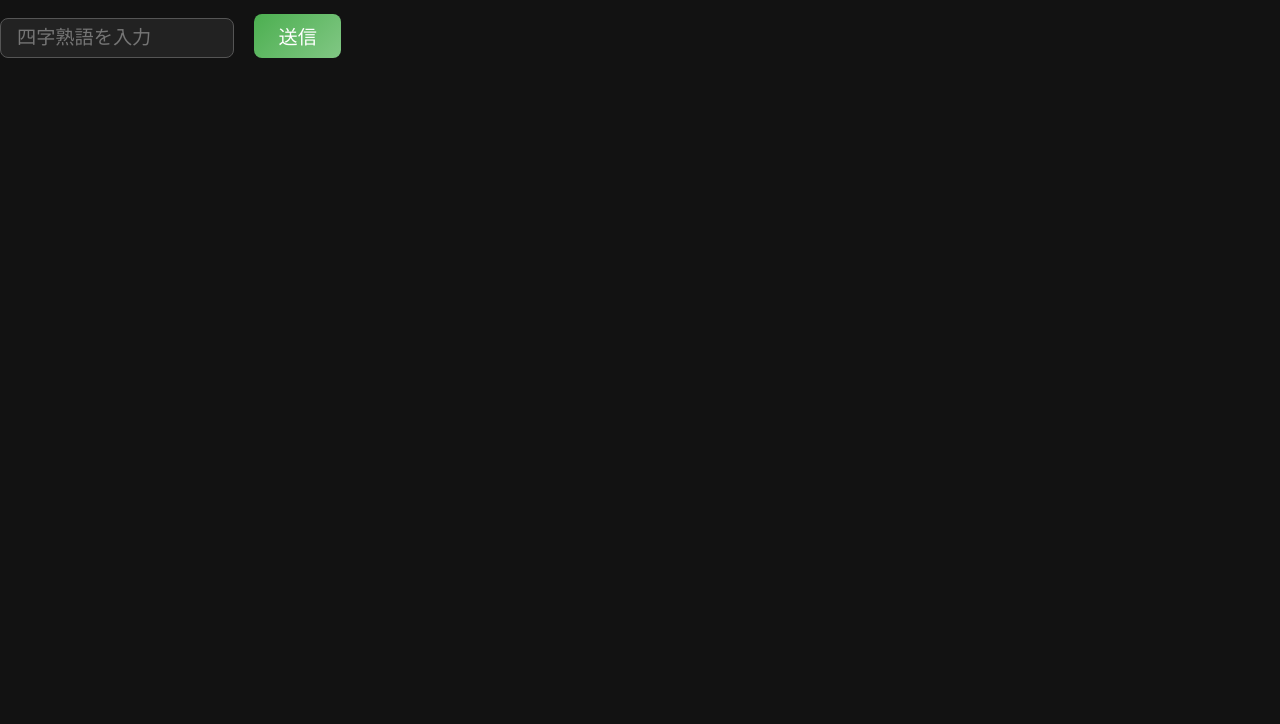
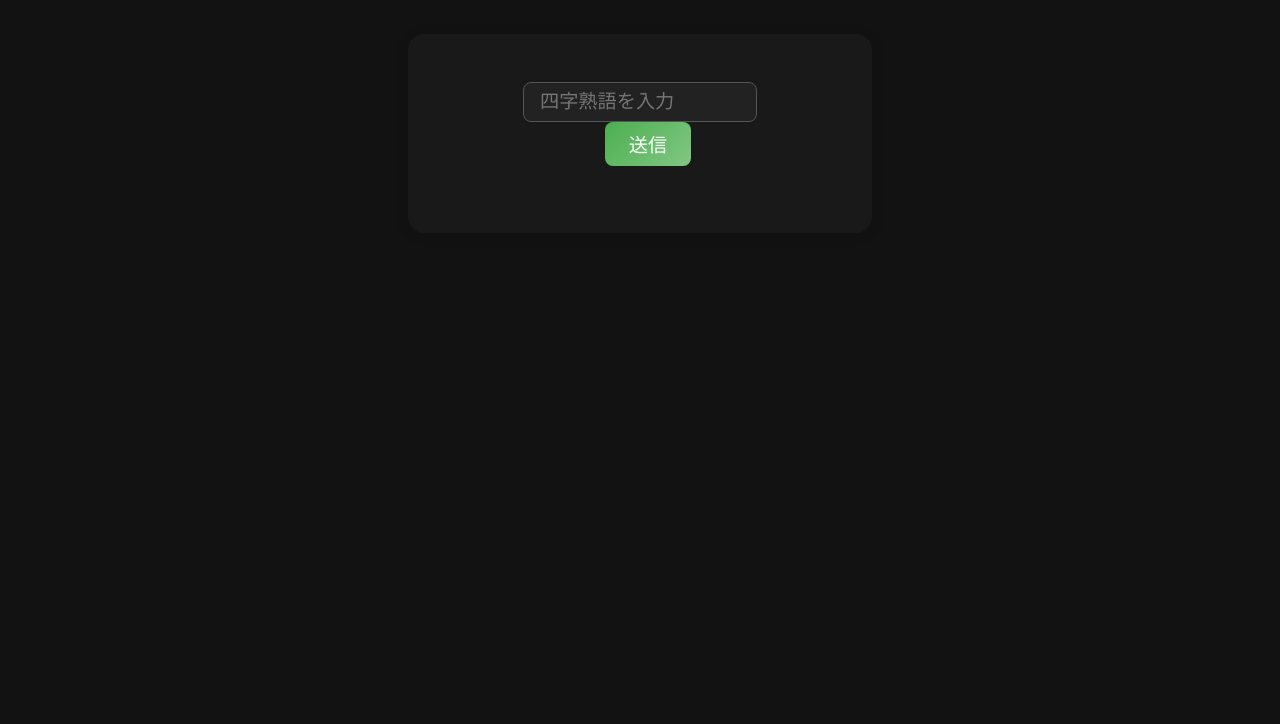
Before and after one commit to LaT-te/4ji, a plain HTML site: page index.html in a window 1280 px wide. Shown: the part 76-800 px from the top of the page. Drawn offline with Linux system fonts and the light colour scheme.

Commit message:
Add files via upload

```diff
--- a/style.css
+++ b/style.css
@@ -124,3 +124,15 @@ body.light-mode #toggleMode {
     transform: scale(1);
   }
 }
+
+#game {
+  max-width: 400px;
+  margin: 2rem auto 0 auto; /* 上2rem, 左右auto, 下0 */
+  padding: 2rem;
+  background: rgba(255,255,255,0.03); /* お好みで背景色 */
+  border-radius: 16px; /* お好みで角丸 */
+  box-shadow: 0 2px 16px rgba(0,0,0,0.08); /* お好みで影 */
+  display: flex;
+  flex-direction: column;
+  align-items: center;
+}
```
